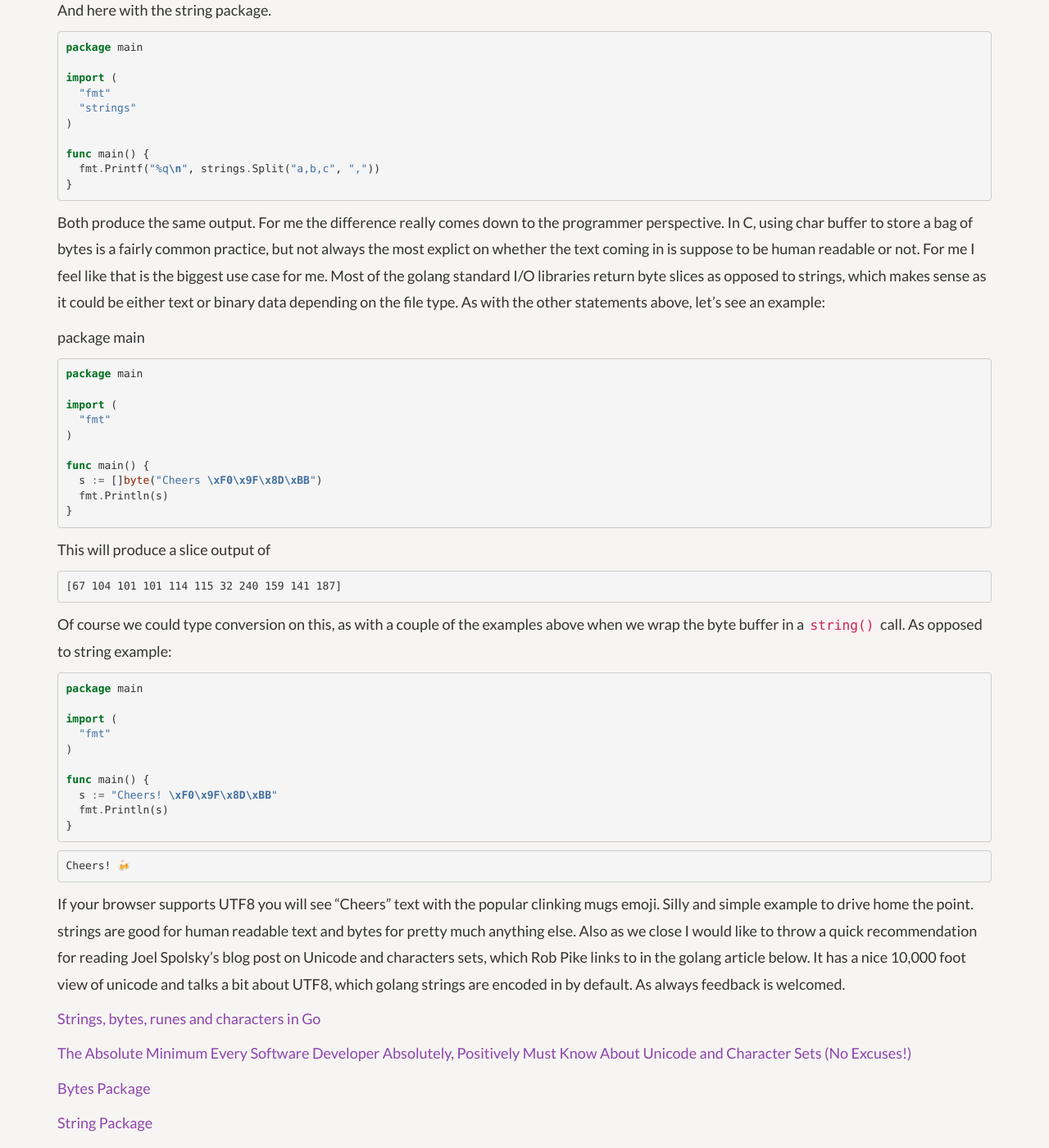
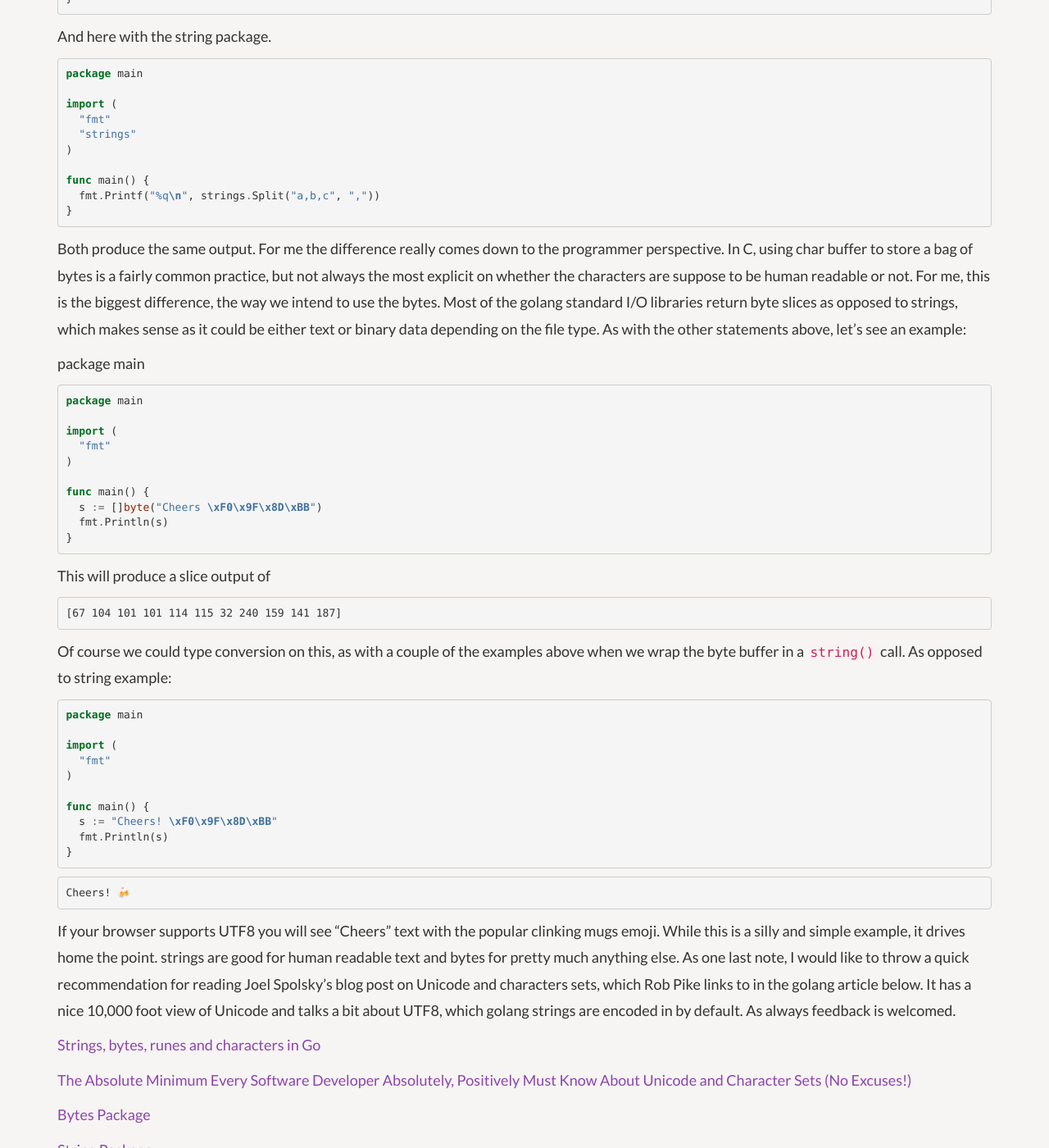
Before and after one commit to BasementKrew/revelation.io, a Jekyll site: the page built from _posts/2014-07-14-golang-bytes.markdown, in a window 1280 px wide and 1400 px high, scrolled down 1819 px. Shown: the whole window at 82% size. Built offline with Jekyll 4.4.1, drawn with Linux system fonts in a browser that asks for light colours; Markdown is read by kramdown in place of the engine named in the settings; some of the changed text lies outside the part shown.

Commit message:
grammar fixes

````diff
--- a/_posts/2014-07-14-golang-bytes.markdown
+++ b/_posts/2014-07-14-golang-bytes.markdown
@@ -9,7 +9,7 @@
 
 Bits, Bytes, Strings, Characters, Encoding and the like are interesting subject to explore. Depending on which communities you hang out in, answers to these questions are likely to vary. I was originally thinking of just covering the bytes package, but since the strings and bytes packages share so many APIs in common, it didn't make sense to me cover one without the other. So without farther ado, let's jump right in.
 
-For me, one of the first things I noticed when programming in Go was how the strings were immutable. This probably only comes as a shock to Ruby programmers, as pretty much every other modern programming language I have done work in, tends to have to immutable strings, save Ruby. Of course this comes down to your definition of mutability, but for me (and the golang authors. See [here](http://golang.org/ref/spec#String_types)) strings are immutable. A slice of bytes on the other hand, are in fact mutable. Since C was one of the first programming languages I learned to program in this felt pretty natural to me. Basically the difference between a `const char` or `char` buffer. If you take a look at the article Rob Pike wrote on the golang blog you find that this lines up nicely as Rob says: "a string is in effect a read-only slice of bytes". It's a good read for any appraising golang programmer, so I will include a link to it below for you to have a look over. Just to prove we know what we are talking about, let's have a few examples:
+For me, one of the first things I noticed when programming in Go was how the strings are immutable. This probably only comes as a shock to Ruby programmers, as pretty much every other modern programming language I have done work in, tends to have to immutable strings (save Ruby). Of course, this comes down to your definition of mutability, but for me (and the golang authors. See [here](http://golang.org/ref/spec#String_types)) strings are immutable. A slice of bytes on the other hand, are in fact mutable. Since C was one of the first programming languages I learned to program in, this felt pretty natural to me. Basically the difference is the same as the difference between a `const char` or `char` buffer. If you take a look at the article Rob Pike wrote on the golang blog, you find that this lines up nicely as Rob says: "a string is in effect a read-only slice of bytes". It's a good read for any aspiring golang programmer, so I will include a link to it below for you to have a look over. Just to prove we know what we are talking about, let's have a few examples:
 
 ```go
 package main
@@ -89,7 +89,7 @@
 }
 ```
 
-Both produce the same output. For me the difference really comes down to the programmer perspective. In C, using char buffer to store a bag of bytes is a fairly common practice, but not always the most explict on whether the text coming in is suppose to be human readable or not. For me I feel like that is the biggest use case for me. Most of the golang standard I/O libraries return byte slices as opposed to strings, which makes sense as it could be either text or binary data depending on the file type. As with the other statements above, let's see an example:
+Both produce the same output. For me the difference really comes down to the programmer perspective. In C, using char buffer to store a bag of bytes is a fairly common practice, but not always the most explicit on whether the characters are suppose to be human readable or not. For me, this is the biggest difference, the way we intend to use the bytes. Most of the golang standard I/O libraries return byte slices as opposed to strings, which makes sense as it could be either text or binary data depending on the file type. As with the other statements above, let's see an example:
 
 package main
 
@@ -131,7 +131,7 @@
 Cheers! 🍻
 ```
 
-If your browser supports UTF8 you will see "Cheers" text with the popular clinking mugs emoji. Silly and simple example to drive home the point. strings are good for human readable text and bytes for pretty much anything else. Also as we close I would like to throw a quick recommendation for reading Joel Spolsky's blog post on Unicode and characters sets, which Rob Pike links to in the golang article below. It has a nice 10,000 foot view of unicode and talks a bit about UTF8, which golang strings are encoded in by default. As always feedback is welcomed.
+If your browser supports UTF8 you will see "Cheers" text with the popular clinking mugs emoji. While this is a silly and simple example, it drives home the point. strings are good for human readable text and bytes for pretty much anything else. As one last note, I would like to throw a quick recommendation for reading Joel Spolsky's blog post on Unicode and characters sets, which Rob Pike links to in the golang article below. It has a nice 10,000 foot view of Unicode and talks a bit about UTF8, which golang strings are encoded in by default. As always feedback is welcomed.
 
 [Strings, bytes, runes and characters in Go](http://blog.golang.org/strings)
 
````
Also changed, not shown: other parts of _posts/2014-07-14-golang-bytes.markdown (+1 -1 lines).
